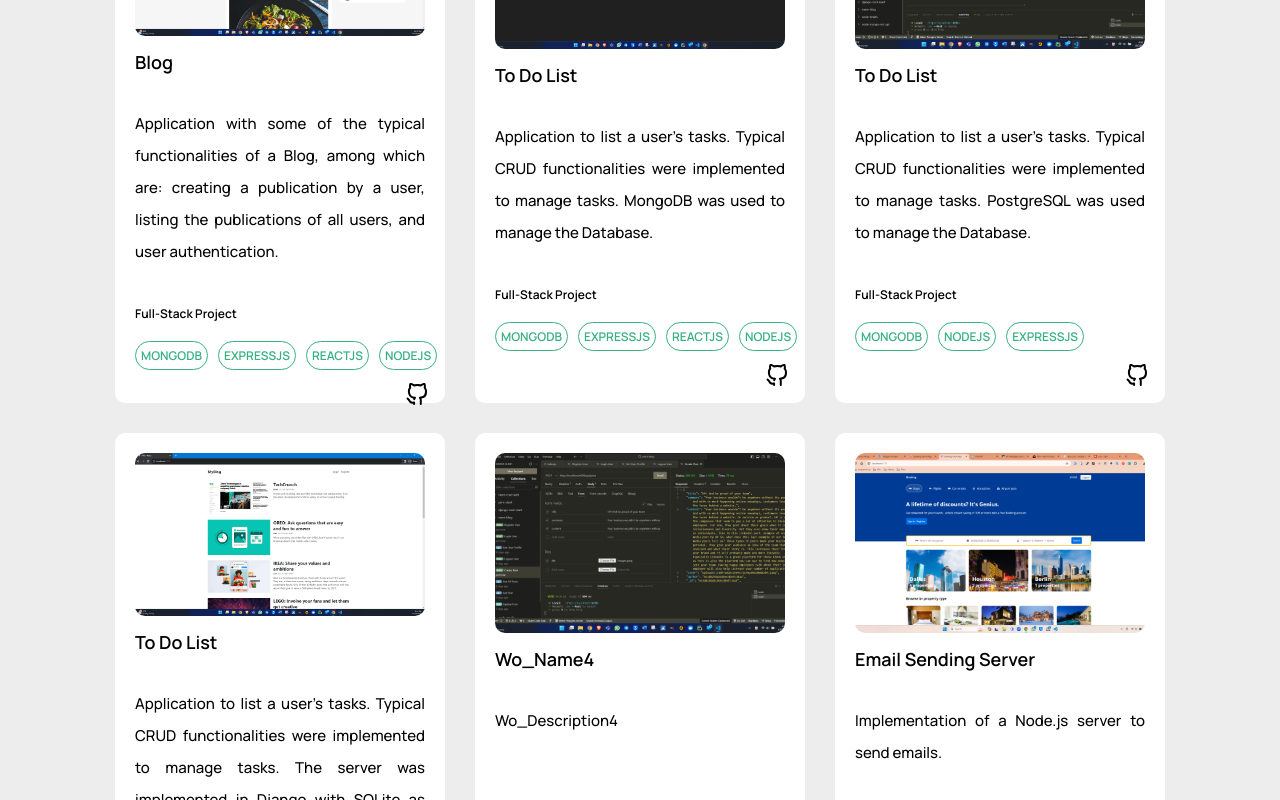
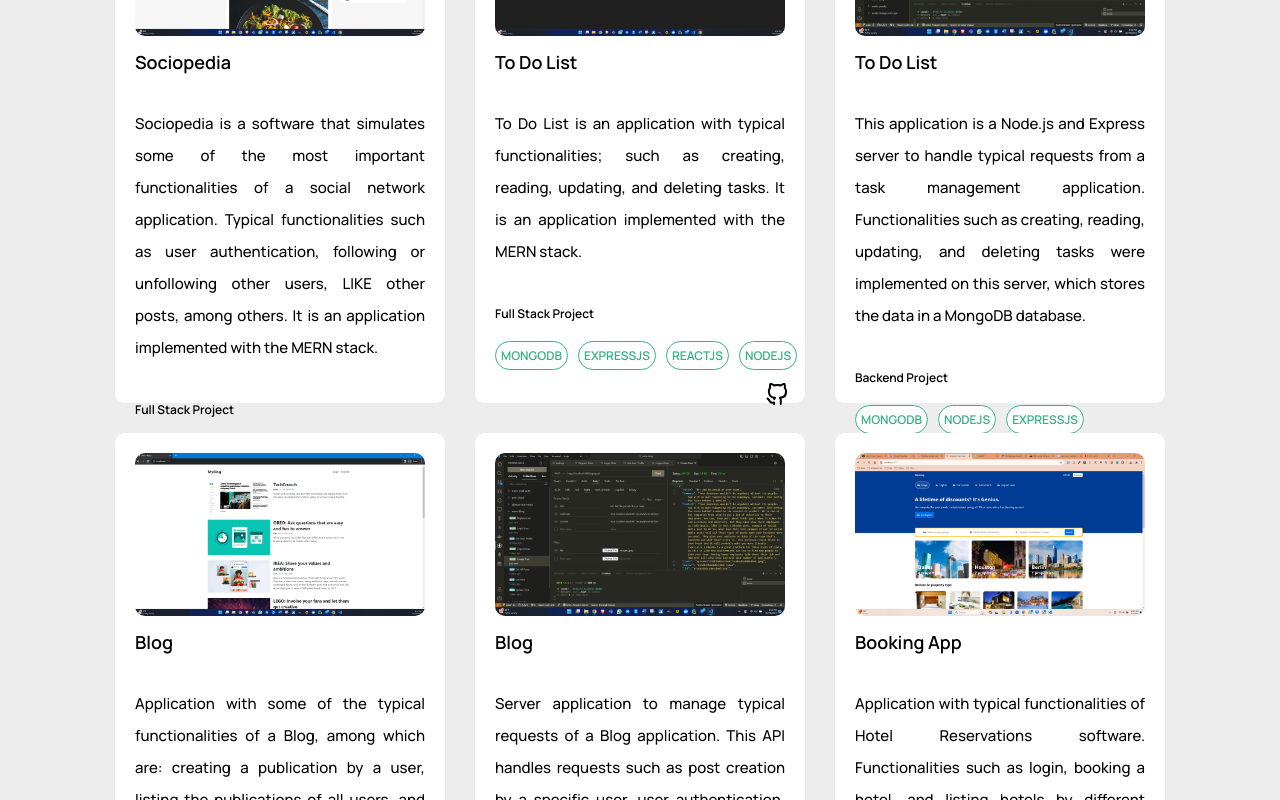
Before and after one commit to annielvalle96/annielvalle96_v1.0, a React (Vite) app: page / in a window 1280 px wide. Shown: the part 3160-3960 px from the top of the page. Built offline with nearby package versions, Linux system fonts and the light colour scheme; a web font is replaced by a local one.

Commit message:
annielvalle96_v1.0

```diff
--- a/src/assets/languages/en-US.json
+++ b/src/assets/languages/en-US.json
@@ -48,105 +48,80 @@
 	"Wo_Title2_2": "Works",
 
 	"Wo_Name0": "Sociopedia",
-	"Wo_Description0": "Social network with some typical characteristics of this type of applications; such as: authentication, following and unfollowing users, liking, making comments, etc.",
-	"Wo_Role0": "Full-Stack Project",
+	"Wo_Description0": "Sociopedia is a software that simulates some of the most important functionalities of a social network application. Typical functionalities such as user authentication, following or unfollowing other users, LIKE other posts, among others. It is an application implemented with the MERN stack.",
+	"Wo_Role0": "Full Stack Project",
 
 	"Wo_Name1": "To Do List",
-	"Wo_Description1": "Application to list a user's tasks. Typical CRUD functionalities were implemented to manage tasks. MongoDB was used to manage the Database.",
-	"Wo_Role1": "Full-Stack Project",
-
-
-
-
-
-
-
-
-
-
-
-
-
-
-	"Wo_Name0": "Blog",
-	"Wo_Description0": "Application with some of the typical functionalities of a Blog, among which are: creating a publication by a user, listing the publications of all users, and user authentication.",
-	"Wo_Role0": "Full-Stack Project",
+	"Wo_Description1": "To Do List is an application with typical functionalities; such as creating, reading, updating, and deleting tasks. It is an application implemented with the MERN stack.",
+	"Wo_Role1": "Full Stack Project",
 
 	"Wo_Name2": "To Do List",
-	"Wo_Description2": "Application to list a user's tasks. Typical CRUD functionalities were implemented to manage tasks. PostgreSQL was used to manage the Database.",
-	"Wo_Role2": "Full-Stack Project",
+	"Wo_Description2": "This application is a Node.js and Express server to handle typical requests from a task management application. Functionalities such as creating, reading, updating, and deleting tasks were implemented on this server, which stores the data in a MongoDB database.",
+	"Wo_Role2": "Backend Project",
 
-	"Wo_Name3": "To Do List",
-	"Wo_Description3": "Application to list a user's tasks. Typical CRUD functionalities were implemented to manage tasks. The server was implemented in Django with SQLite as the Database management system.",
-	"Wo_Role3": "Full-Stack Project",
+	"Wo_Name3": "Blog",
+	"Wo_Description3": "Application with some of the typical functionalities of a Blog, among which are: creating a publication by a user, listing the publications of all users, and user authentication. This Blog application was implemented with the MERN stack.",
+	"Wo_Role3": "Full Stack Project",
 
-	"Wo_Name5": "Email Sending Server",
-	"Wo_Description5": "Implementation of a Node.js server to send emails.",
-	"Wo_Role5": "Backend Project",
+	"Wo_Name4": "Blog",
+	"Wo_Description4": "Server application to manage typical requests of a Blog application. This API handles requests such as post creation by a specific user, user authentication, and a list of user posts. API stores data in a MongoDB database.",
+	"Wo_Role4": "Backend Project",
 
-	"Wo_Name6": "Calculator",
-	"Wo_Description6": "Implementation of a calculator with multiple calculation functionalities.",
-	"Wo_Role6": "Frontend Project",
+	"Wo_Name5": "Booking App",
+	"Wo_Description5": "Application with typical functionalities of Hotel Reservations software. Functionalities such as login, booking a hotel, and listing hotels by different categories were implemented. The creation, reading, and deletion of users, hotels, and rooms are also handled. This application was developed on the MERN stack.",
+	"Wo_Role5": "Full Stack Project",
 
-	"Wo_Name7": "My Website 1.0",
-	"Wo_Description7": "Implementation of my Web Portfolio, which constitutes my personal website.",
-	"Wo_Role7": "Frontend Project",
+	"Wo_Name6": "Booking App",
+	"Wo_Description6": "Server application for managing requests, referring to Hotel Reservations software. This server handles requests such as user authentication, creation, reading, and deletion of users, hotels, and rooms, as well as hotel reservations by users and the listing of available hotels by category. This API stores data in a MongoDB database.",
+	"Wo_Role6": "Backend Project",
+
+	"Wo_Name7": "To Do List",
+	"Wo_Description7": "To Do List is an application to manage tasks. Functionalities such as creating, listing, updating, and deleting tasks were implemented. This software was developed with the PERN stack, storing the data in a PostgreSQL database.",
+	"Wo_Role7": "Full Stack Project",
 
 	"Wo_Name8": "To Do List",
-	"Wo_Description8": "Implementation of a task list with React.js.",
-	"Wo_Role8": "Frontend Project",
+	"Wo_Description8": "Node and Express server application to manage task creation, reading, updating, and deleting. The data is stored in a PostgreSQL database.",
+	"Wo_Role8": "Backend Project",
 
-	"Wo_Name9": "Dual language app",
-	"Wo_Description9": "Implementation of a dual language application.",
-	"Wo_Role9": "Frontend Project",
+	"Wo_Name9": "To Do List",
+	"Wo_Description9": "Task management application developed in Django and React. Functionalities such as creating, reading, updating, and deleting tasks were implemented. This software stores data in a SQLite3 database.",
+	"Wo_Role9": "Full Stack Project",
 
-	"Wo_Name10": "Tic Tac Toe Game",
-	"Wo_Description10": "Implementation of the Tic Tac Toe game.",
-	"Wo_Role10": "Frontend Project",
+	"Wo_Name10": "To Do List",
+	"Wo_Description10": "Django server application for task management. Functionalities such as creating, reading, updating, and deleting tasks were developed. The data is stored in a SQLite3 database.",
+	"Wo_Role10": "Backend Project",
 
-	"Wo_Name11": "Movie Search Application",
-	"Wo_Description11": "Implementation of a movie search engine.",
-	"Wo_Role11": "Frontend Project",
+	"Wo_Name11": "Send Emails",
+	"Wo_Description11": "Server application created with Node and Express for sending emails.",
+	"Wo_Role11": "Backend Project",
 
-	"Wo_Name12": "Shopping Cart",
-	"Wo_Description12": "Implementation of an application with a shopping cart.",
+	"Wo_Name12": "Calculator",
+	"Wo_Description12": "Implementation of a calculator with React.",
 	"Wo_Role12": "Frontend Project",
 
-	"Wo_Name13": "To Do List",
-	"Wo_Description13": "Implementation of the server to list a user's tasks. Typical CRUD functionalities were implemented to manage tasks. MongoDB was used to manage the Database.",
-	"Wo_Role13": "Backend Project",
+	"Wo_Name13": "Web with Language Change",
+	"Wo_Description13": "Implementation of a website with language change.",
+	"Wo_Role13": "Frontend Project",
 
-	"Wo_Name14": "Blog",
-	"Wo_Description14": "Implementation of a Blog server to manage users and their respective publications.",
-	"Wo_Role14": "Backend Project",
+	"Wo_Name14": "Tic Tac Toe game",
+	"Wo_Description14": "Implementation of the Tic Tac Toe game.",
+	"Wo_Role14": "Frontend Project",
 
-	"Wo_Name15": "To Do List",
-	"Wo_Description15": "Server implementation to manage a list of tasks stored in a Database, managed with PostgreSQL.",
-	"Wo_Role15": "Backend Project",
+	"Wo_Name15": "Movie Search App",
+	"Wo_Description15": "The application is implemented in React, which consumes a movie API to filter it by their names.",
+	"Wo_Role15": "Frontend Project",
 
-	"Wo_Name16": "To Do List",
-	"Wo_Description16": "Server implementation to manage a list of tasks stored in a Database, managed with Django.",
-	"Wo_Role16": "Backend Project",
+	"Wo_Name16": "Shopping App",
+	"Wo_Description16": "Implementation of an application in React that works as an online shopping cart.",
+	"Wo_Role16": "Frontend Project",
 
-	"Wo_Name17": "My Website 1.0",
-	"Wo_Description17": "Design of the first version of my web portfolio.",
-	"Wo_Role17": "Design Project",
+	"Wo_Name17": "My Website 1.0 ",
+	"Wo_Description17": "Implementation of the first version of my online project portfolio.",
+	"Wo_Role17": "Frontend Project",
 
-	"Wo_Name18": "Click Counter",
-	"Wo_Description18": "Implementation of a Click Counter where important React.js concepts such as working with components were applied.",
-	"Wo_Role18": "Frontend Project",
-
-	"Wo_Name19": "My Business Card",
-	"Wo_Description19": "Design of My Business Card.",
-	"Wo_Role19": "Design Project",
-
-	"Wo_Name20": "Booking API App",
-	"Wo_Description20": "Node.js server that handles requests for hotel reservations and stores the data in a MongoDB database.",
-	"Wo_Role20": "Backend Project",
-
-	"Wo_Name21": "Booking App",
-	"Wo_Description21": "Booking App is a Full-Stack project in which I implemented some of the most important functionalities typical of hotel reservation software. Using the MERN stack, I implemented communication between the API, Backend, and Frontend projects for the Booking App.",
-	"Wo_Role21": "Full-Stack Project",
+	"Wo_Name18": "My Website 1.0 ",
+	"Wo_Description18": "Design of the first version of my online project portfolio.",
+	"Wo_Role18": "Design Project",
 
 	"Pa_Previous": "Previous",
 	"Pa_Next": "Next",
--- a/src/assets/languages/es-ES.json
+++ b/src/assets/languages/es-ES.json
@@ -48,112 +48,80 @@
 	"Wo_Title2_2": "Trabajos",
 
 	"Wo_Name0": "Sociopedia",
-	"Wo_Description0": "Red social con algunas características típicas de este tipo de aplicaciones; como: autenticación, seguir y no seguir a usuarios, dar me gusta, hacer comentarios, etc.",
-	"Wo_Role0": "Proyecto Full-Stack",
+	"Wo_Description0": "Sociopedia es un software que simula algunas de las funcionalidades más importantes de una aplicación de red social. Funcionalidades típicas como autenticación de usuario, seguir o dejar de seguir a otros usuarios, dar ME GUSTA a otras publicaciones, entre otras. Es una aplicación implementada con la pila MERN.",
+	"Wo_Role0": "Proyecto Full Stack",
 
-	"Wo_Name1": "Lista de Tareas",
-	"Wo_Description1": "Aplicación para listar las tareas de un usuario. Se implementaron funcionalidades CRUD típicas para gestionar tareas. Se empleó MongoDB para el manejo de la Base de Datos.",
-	"Wo_Role1": "Proyecto Full-Stack",
+	"Wo_Name1": "To Do List",
+	"Wo_Description1": "To Do List es una aplicación con funcionalidades típicas; como crear, leer, actualizar y eliminar tareas. Es una aplicación implementada con la pila MERN.",
+	"Wo_Role1": "Proyecto Full Stack",
 
+	"Wo_Name2": "To Do List",
+	"Wo_Description2": "Esta aplicación es un servidor Node.js y Express para manejar solicitudes típicas de una aplicación de administración de tareas. En este servidor se implementaron funcionalidades como creación, lectura, actualización y eliminación de tareas, el cual almacena los datos en una base de datos MongoDB.",
+	"Wo_Role2": "Proyecto Backend",
 
+	"Wo_Name3": "Blog",
+	"Wo_Description3": "Aplicación con algunas de las funcionalidades típicas de un Blog, entre las que se encuentran: crear una publicación por parte de un usuario, listar las publicaciones de todos los usuarios y autenticación de usuarios. Esta aplicación de Blog se implementó con la pila MERN.",
+	"Wo_Role3": "Proyecto Full Stack",
 
+	"Wo_Name4": "Blog",
+	"Wo_Description4": "Aplicación de servidor para gestionar solicitudes típicas de una aplicación Blog. Esta API maneja solicitudes como la creación de publicaciones por parte de un usuario específico, la autenticación de usuarios y una lista de publicaciones de usuarios. API almacena datos en una base de datos MongoDB.",
+	"Wo_Role4": "Proyecto Backend",
 
+	"Wo_Name5": "Booking App",
+	"Wo_Description5": "Aplicación con funcionalidades típicas del software de Reservas Hoteleras. Se implementaron funcionalidades como iniciar sesión, reservar un hotel y listar hoteles por diferentes categorías. También se gestiona la creación, lectura y eliminación de usuarios, hoteles y habitaciones. Esta aplicación fue desarrollada en la pila MERN.",
+	"Wo_Role5": "Proyecto Full Stack",
 
+	"Wo_Name6": "Booking App",
+	"Wo_Description6": "Aplicación de servidor para la gestión de solicitudes, referente al software de Reservas de Hoteles. Este servidor maneja solicitudes como autenticación de usuarios, creación, lectura y eliminación de usuarios, hoteles y habitaciones, así como reservas de hoteles por parte de los usuarios y listado de hoteles disponibles por categoría. Esta API almacena datos en una base de datos MongoDB.",
+	"Wo_Role6": "Proyecto Backend",
 
+	"Wo_Name7": "To Do List",
+	"Wo_Description7": "To Do List es una aplicación para gestionar tareas. Se implementaron funcionalidades como crear, enumerar, actualizar y eliminar tareas. Este software fue desarrollado con el stack PERN, almacenando los datos en una base de datos PostgreSQL.",
+	"Wo_Role7": "Proyecto Full Stack",
 
+	"Wo_Name8": "To Do List",
+	"Wo_Description8": "Aplicación de servidor Node y Express para gestionar la creación, lectura, actualización y eliminación de tareas. Los datos se almacenan en una base de datos PostgreSQL.",
+	"Wo_Role8": "Proyecto Backend",
 
+	"Wo_Name9": "To Do List",
+	"Wo_Description9": "Aplicación de gestión de tareas desarrollada en Django y React. Se implementaron funcionalidades como creación, lectura, actualización y eliminación de tareas. Este software almacena datos en una base de datos SQLite3.",
+	"Wo_Role9": "Proyecto Full Stack",
 
+	"Wo_Name10": "To Do List",
+	"Wo_Description10": "Aplicación de servidor Django para gestión de tareas. Se desarrollaron funcionalidades como creación, lectura, actualización y eliminación de tareas. Los datos se almacenan en una base de datos SQLite3.",
+	"Wo_Role10": "Proyecto Backend",
 
+	"Wo_Name11": "Envío de Correos Electrónicos",
+	"Wo_Description11": "Aplicación de servidor creada con Node y Express para envíos de correos electrónicos.",
+	"Wo_Role11": "Proyecto Backend",
 
-
-
-
-
-
-
-
-
-	"Wo_Name0": "Blog",
-	"Wo_Description0": "Aplicación con algunas de las funcionalidades típicas de un Blog, entre las que se encuentran: crear una publicación por parte de un usuario, listar las publicaciones de todos los usuarios y autenticación de usuarios.",
-	"Wo_Role0": "Proyecto Full-Stack",
-
-	"Wo_Name2": "Lista de Tareas",
-	"Wo_Description2": "Aplicación para listar las tareas de un usuario. Se implementaron funcionalidades CRUD típicas para gestionar tareas. Se empleó PostgreSQL para el manejo de la Base de Datos.",
-	"Wo_Role2": "Proyecto Full-Stack",
-
-	"Wo_Name3": "Lista de Tareas",
-	"Wo_Description3": "Aplicación para listar las tareas de un usuario. Se implementaron funcionalidades CRUD típicas para gestionar tareas. El servidor fue implementado en Django con SQLite como sistema gestor de la Base de Datos.",
-	"Wo_Role3": "Proyecto Full-Stack",
-
-
-
-	"Wo_Name5": "Servidor para Envío de Correos Electrónicos",
-	"Wo_Description5": "Implementación de un servidor de Node.js para el envío de correos electrónicos.",
-	"Wo_Role5": "Proyecto Backend",
-
-	"Wo_Name6": "Calculadora",
-	"Wo_Description6": "Implementación de una calculadora con múltiples funcionalidades de cálculo.",
-	"Wo_Role6": "Proyecto Frontend",
-
-	"Wo_Name7": "Mi Sitio Web 1.0",
-	"Wo_Description7": "Implementación de mi Portafolio Web, el cual constituye mi sitio web personal.",
-	"Wo_Role7": "Proyecto Frontend",
-
-	"Wo_Name8": "Lista de Tareas",
-	"Wo_Description8": "Implementación de una lista de tareas con React.js.",
-	"Wo_Role8": "Proyecto Frontend",
-
-	"Wo_Name9": "Aplicación de dos idiomas",
-	"Wo_Description9": "Implementación de una aplicación de dos idiomas.",
-	"Wo_Role9": "Proyecto Frontend",
-
-	"Wo_Name10": "Juego de Tic Tac Toe",
-	"Wo_Description10": "Implementación del juego de Tic Tac Toe.",
-	"Wo_Role10": "Proyecto Frontend",
-
-	"Wo_Name11": "Aplicación para Buscar Películas",
-	"Wo_Description11": "Implementación de un buscador de películas.",
-	"Wo_Role11": "Proyecto Frontend",
-
-	"Wo_Name12": "Carrito de compras",
-	"Wo_Description12": "Implementación de una aplicación con carrito de compras.",
+	"Wo_Name12": "Calculadora",
+	"Wo_Description12": "Implementación de una calculadora con React.",
 	"Wo_Role12": "Proyecto Frontend",
 
-	"Wo_Name13": "Lista de tareas",
-	"Wo_Description13": "Implementación del servidor para listar las tareas de un usuario. Se implementaron funcionalidades CRUD típicas para gestionar tareas. Se empleó MongoDB para el manejo de la Base de Datos.",
-	"Wo_Role13": "Proyecto Backend",
+	"Wo_Name13": "Web con Cambio de Idiomas",
+	"Wo_Description13": "Implementación de un sitio web con cambio de idioma.",
+	"Wo_Role13": "Proyecto Frontend",
 
-	"Wo_Name14": "Blog",
-	"Wo_Description14": "Implementación del servidor de un Blog para gestionar los usuarios y sus respectivas publicaciones.",
-	"Wo_Role14": "Proyecto Backend",
+	"Wo_Name14": "Juego de Tic Tac Toe",
+	"Wo_Description14": "Implementación del juego de Tic Tac Toe.",
+	"Wo_Role14": "Proyecto Frontend",
 
-	"Wo_Name15": "Lista de tareas",
-	"Wo_Description15": "Implementación del servidor para gestionar una lista de tareas almacenadas en una Base de Datos, manejada con PostgreSQL.",
-	"Wo_Role15": "Proyecto Backend",
+	"Wo_Name15": "Aplicación de Búsqueda de Películas",
+	"Wo_Description15": "La aplicación está implementada en React, la cual consume una API de películas para filtrarlas por sus nombres.",
+	"Wo_Role15": "Proyecto Frontend",
 
-	"Wo_Name16": "Lista de tareas",
-	"Wo_Description16": "Implementación del servidor para gestionar una lista de tareas almacenadas en una Base de Datos, manejada con Django.",
-	"Wo_Role16": "Proyecto Backend",
+	"Wo_Name16": "Aplicación de Compras",
+	"Wo_Description16": "Implementación de una aplicación en React que funciona como un carrito de compras en línea.",
+	"Wo_Role16": "Proyecto Frontend",
 
 	"Wo_Name17": "Mi Sitio Web 1.0",
-	"Wo_Description17": "Diseño de la primera versión de mi portafolio web.",
-	"Wo_Role17": "Proyecto de Diseño",
+	"Wo_Description17": "Implementación de la primera versión de mi portafolio de proyectos en línea.",
+	"Wo_Role17": "Proyecto Frontend",
 
-	"Wo_Name18": "Contador de Clics",
-	"Wo_Description18": "Implementación de un Contador de Clics donde se aplicaron conceptos importantes de React.js como el trabajo con componentes.",
-	"Wo_Role18": "Proyecto Frontend",
-
-	"Wo_Name19": "Mi Tarjeta de Presentación",
-	"Wo_Description19": "Diseño de Mi Tarjeta de Presentación.",
-	"Wo_Role19": "Proyecto de Diseño",
-
-	"Wo_Name20": "API de Reservas de Hotel",
-	"Wo_Description20": "Servidor de Node.js que maneja las solicitudes referentes a las reservas de hotel y almacena los datos en una base de datos de MongoDB.",
-	"Wo_Role20": "Proyecto Backend",
-
-	"Wo_Name21": "Aplicación de Reservas",
-	"Wo_Description21": "Booking App es un proyecto Full-Stack en el que implementé algunas de las funcionalidades más importantes propias del software de reservas hoteleras. Usando la pila MERN, implementé la comunicación entre los proyectos API, Backend y Frontend para la aplicación Booking.",
-	"Wo_Role21": "Proyecto Full-Stack",
+	"Wo_Name18": "Mi Sitio Web 1.0",
+	"Wo_Description18": "Diseño de la primera versión de mi portafolio de proyectos en línea.",
+	"Wo_Role18": "Proyecto Diseño",
 
 	"Pa_Previous": "Anterior",
 	"Pa_Next": "Siguiente",
--- a/src/assets/mock/data.js
+++ b/src/assets/mock/data.js
@@ -18,9 +18,9 @@ import Project17 from '../images/works/03-Frontend/(05) shopping_app/screenshot
 import Project18 from '../images/works/03-Frontend/(06) annielvalle96_v1.0/screenshot (02).png'
 import Project19 from '../images/works/04-Design/(01) annielvalle96_v1.0_design/screenshot (01).png'
 
-
 const jsonData = [
   {
+    // Sociopedia.
     id: 0,
     type: 'full-stack',
     image: [{ id: 0, url: Project01, cover: true }],
@@ -123,7 +123,7 @@ const jsonData = [
     role: 'Wo_Role',
     link: '',
     github: 'https://github.com/annielvalle96/to_do_list/tree/main/api',
-    builtWith: [{ id: 0, name: 'PosgreSQL' }, { id: 1, name: 'ExpressJS'}, { id: 2, name: 'NodeJS' }]
+    builtWith: [{ id: 0, name: 'PosgreSQL' }, { id: 1, name: 'ExpressJS' }, { id: 2, name: 'NodeJS' }]
   },
   {
     // To Do List.
@@ -159,7 +159,7 @@ const jsonData = [
     role: 'Wo_Role',
     link: '',
     github: 'https://github.com/annielvalle96/send_emails',
-    builtWith: [{ id: 0, name: 'ExpressJS'}, { id: 1, name: 'NodeJS' }]
+    builtWith: [{ id: 0, name: 'ExpressJS' }, { id: 1, name: 'NodeJS' }]
   },
   {
     // Calculator.
--- a/src/components/projects/Projects.css
+++ b/src/components/projects/Projects.css
@@ -7,7 +7,7 @@
 
 .Project_Project {
     background: var(--primary-background-color);
-    height: 640px;
+    height: 710px;
     width: 380px;
     border-radius: 10px;
     padding: 15px;
```
